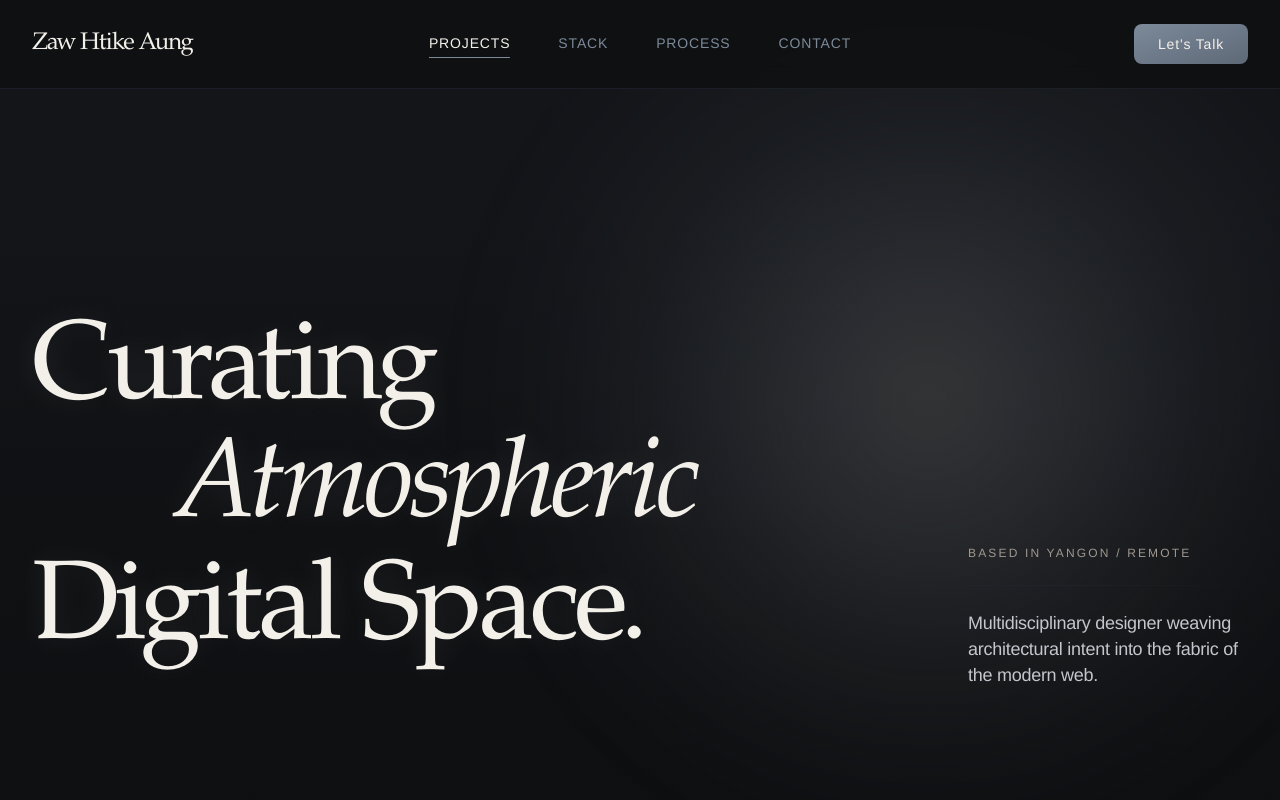
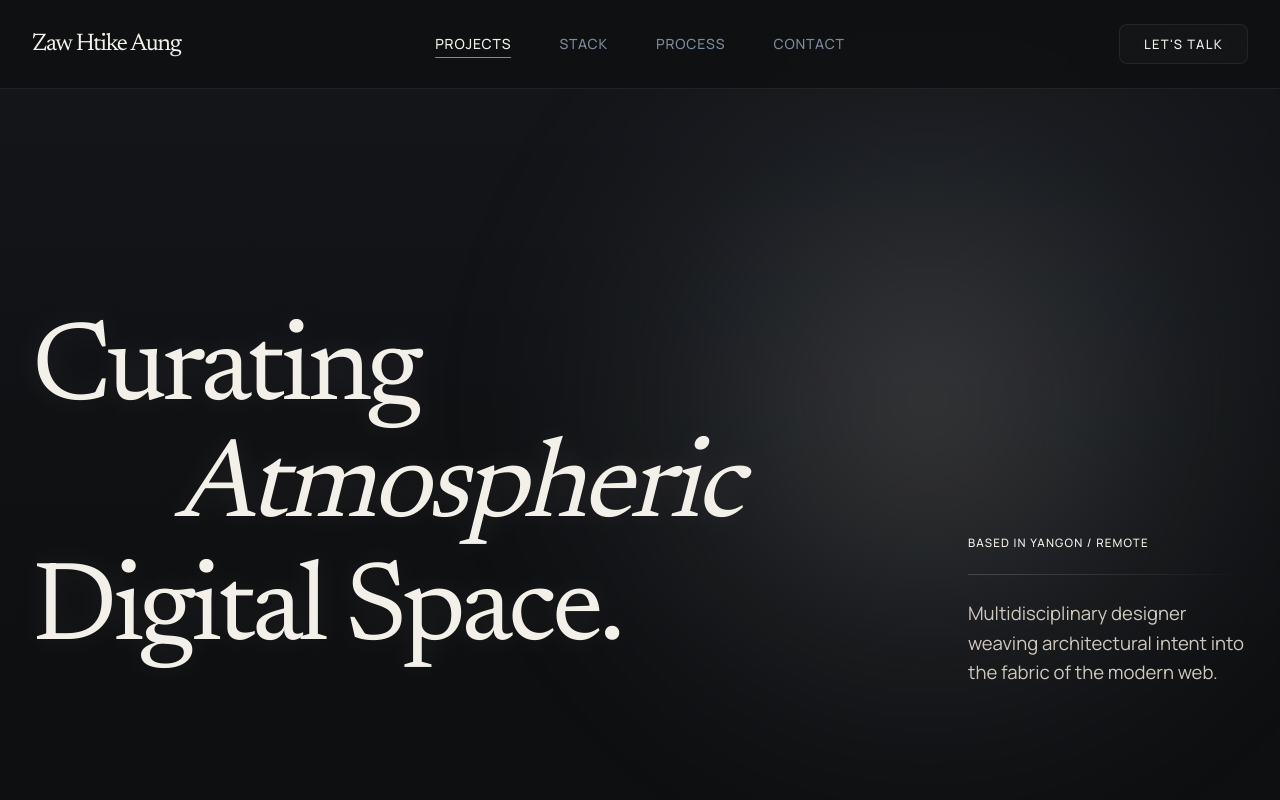
Before and after one commit to Sczeam/myportfolio, a Next.js app: page / in a window 1280 px wide. Shown: the top 800 px of the page. Built offline with nearby package versions, Linux system fonts and the light colour scheme.

Commit message:
align homepage tokens to design system

```diff
--- a/app/globals.css
+++ b/app/globals.css
@@ -1,79 +1,10 @@
 @import "tailwindcss";
-
-@font-face {
-  font-family: "PP Editorial New";
-  src:
-    local("PP Editorial New"),
-    local("PP Editorial New Regular"),
-    local("PPEditorialNew-Regular");
-  font-style: normal;
-  font-weight: 400;
-  font-display: swap;
-}
-
-@font-face {
-  font-family: "PP Editorial New";
-  src:
-    local("PP Editorial New Italic"),
-    local("PPEditorialNew-Italic");
-  font-style: italic;
-  font-weight: 400;
-  font-display: swap;
-}
-
-@font-face {
-  font-family: "Neue Haas Grotesk";
-  src:
-    local("Neue Haas Grotesk Text Pro"),
-    local("Neue Haas Grotesk Display Pro"),
-    local("Neue Haas Grotesk"),
-    local("NeueHaasGroteskText Pro"),
-    local("NeueHaasGroteskDisplay Pro");
-  font-style: normal;
-  font-weight: 400;
-  font-display: swap;
-}
-
-@font-face {
-  font-family: "Neue Haas Grotesk";
-  src:
-    local("Neue Haas Grotesk Text Pro Medium"),
-    local("Neue Haas Grotesk Display Pro Medium"),
-    local("NeueHaasGroteskText Pro Medium"),
-    local("NeueHaasGroteskDisplay Pro Medium");
-  font-style: normal;
-  font-weight: 500;
-  font-display: swap;
-}
-
-@font-face {
-  font-family: "Neue Haas Grotesk";
-  src:
-    local("Neue Haas Grotesk Text Pro Bold"),
-    local("Neue Haas Grotesk Display Pro Bold"),
-    local("NeueHaasGroteskText Pro Bold"),
-    local("NeueHaasGroteskDisplay Pro Bold");
-  font-style: normal;
-  font-weight: 600;
-  font-display: swap;
-}
 
 :root {
   color-scheme: dark;
 
-  --font-display-family:
-    "PP Editorial New",
-    "Iowan Old Style",
-    "Palatino Linotype",
-    "Book Antiqua",
-    Georgia,
-    serif;
-  --font-sans-family:
-    "Neue Haas Grotesk",
-    "Helvetica Neue",
-    Helvetica,
-    Arial,
-    sans-serif;
+  --font-display-family: var(--font-newsreader), Georgia, serif;
+  --font-sans-family: var(--font-manrope), "Helvetica Neue", Helvetica, Arial, sans-serif;
 
   --motion-ease-primary: cubic-bezier(0.22, 1, 0.36, 1);
   --motion-ease-secondary: cubic-bezier(0.4, 0, 0.2, 1);
@@ -104,15 +35,15 @@
   --font-sans: var(--font-sans-family);
 
   --color-canvas: #0e0f11;
-  --color-surface-1: #14161a;
-  --color-surface-2: #1b1e24;
+  --color-surface-1: #1b1c1e;
+  --color-surface-2: #1f2022;
   --color-text-primary: #f3f0ea;
   --color-text-secondary: #cfc8be;
   --color-text-muted: #9e988f;
   --color-text-subtle: #74706a;
-  --color-border-faint: #20242b;
-  --color-border-soft: #2a2e36;
-  --color-border-strong: #3a404b;
+  --color-border-faint: #44474c;
+  --color-border-soft: rgba(68, 71, 76, 0.35);
+  --color-border-strong: rgba(68, 71, 76, 0.6);
   --color-accent: #7c8a9a;
   --color-accent-hover: #98a7b8;
   --color-accent-deep: #5e6977;
@@ -194,37 +125,37 @@
 @layer utilities {
   .type-display-hero {
     font-family: var(--font-display-family);
-    font-size: clamp(2.75rem, 6vw, 7rem);
+    font-size: clamp(5.25rem, 7vw, 7rem);
     font-weight: 400;
-    line-height: 0.94;
-    letter-spacing: -0.045em;
+    line-height: 0.95;
+    letter-spacing: -0.04em;
     text-wrap: balance;
   }
 
   .type-display-section {
     font-family: var(--font-display-family);
-    font-size: clamp(2rem, 4vw, 4rem);
+    font-size: clamp(3rem, 4vw, 4rem);
     font-weight: 400;
-    line-height: 1;
-    letter-spacing: -0.04em;
+    line-height: 1.1;
+    letter-spacing: -0.02em;
     text-wrap: balance;
   }
 
   .type-subheadline {
     font-family: var(--font-sans-family);
-    font-size: clamp(1.125rem, 1.25rem + 0.35vw, 1.5rem);
+    font-size: clamp(1.25rem, 1.1rem + 0.45vw, 1.5rem);
     font-weight: 400;
-    line-height: 1.45;
-    letter-spacing: -0.018em;
+    line-height: 1.4;
+    letter-spacing: 0.02em;
     color: var(--color-text-secondary);
   }
 
   .type-body-lg {
     font-family: var(--font-sans-family);
-    font-size: clamp(0.9375rem, 0.9rem + 0.4vw, 1.25rem);
+    font-size: clamp(1rem, 0.92rem + 0.3vw, 1.25rem);
     font-weight: 400;
-    line-height: 1.7;
-    letter-spacing: -0.014em;
+    line-height: 1.6;
+    letter-spacing: 0;
     color: var(--color-text-secondary);
   }
 
@@ -232,17 +163,17 @@
     font-family: var(--font-sans-family);
     font-size: 1rem;
     font-weight: 400;
-    line-height: 1.7;
-    letter-spacing: -0.012em;
+    line-height: 1.6;
+    letter-spacing: 0;
     color: var(--color-text-secondary);
   }
 
   .type-label {
     font-family: var(--font-sans-family);
-    font-size: 0.75rem;
+    font-size: clamp(0.6875rem, 0.66rem + 0.08vw, 0.75rem);
     font-weight: 500;
-    line-height: 1.25;
-    letter-spacing: 0.18em;
+    line-height: 1.2;
+    letter-spacing: 0.1em;
     text-transform: uppercase;
     color: var(--color-text-muted);
   }
@@ -262,7 +193,7 @@
     font-size: 0.8125rem;
     font-weight: 500;
     line-height: 1;
-    letter-spacing: 0.08em;
+    letter-spacing: 0.1em;
     text-transform: uppercase;
   }
 
@@ -315,8 +246,7 @@
   }
 
   .surface-lifted {
-    background:
-      linear-gradient(180deg, rgba(27, 30, 36, 0.96) 0%, rgba(20, 22, 26, 0.94) 100%);
+    background-color: var(--color-surface-1);
     border: 1px solid var(--color-border-soft);
     border-radius: var(--radius-lg);
     box-shadow:
@@ -325,8 +255,8 @@
   }
 
   .surface-inset {
-    background-color: rgba(14, 15, 17, 0.78);
-    border: 1px solid rgba(32, 36, 43, 0.92);
+    background-color: var(--color-surface-2);
+    border: 1px solid var(--color-border-soft);
     border-radius: var(--radius-md);
     box-shadow: var(--shadow-inset);
   }
@@ -376,23 +306,24 @@
   }
 
   .button-primary {
-    background-color: var(--color-text-primary);
-    color: var(--color-canvas);
+    background-color: rgba(31, 32, 34, 0.42);
+    backdrop-filter: blur(12px);
+    color: var(--color-text-primary);
   }
 
   .button-primary:hover {
-    background-color: var(--color-text-secondary);
+    background-color: rgba(31, 32, 34, 0.56);
   }
 
   .button-secondary {
-    background-color: rgba(20, 22, 26, 0.36);
+    background-color: transparent;
     border-color: var(--color-border-soft);
     color: var(--color-text-primary);
   }
 
   .button-secondary:hover {
-    border-color: var(--color-border-strong);
-    background-color: rgba(27, 30, 36, 0.7);
+    border-color: rgba(68, 71, 76, 0.6);
+    background-color: rgba(31, 32, 34, 0.24);
   }
 }
 
--- a/app/layout.tsx
+++ b/app/layout.tsx
@@ -1,7 +1,19 @@
 import type { Metadata } from "next";
+import { Manrope, Newsreader } from "next/font/google";
 import "./globals.css";
 
 import { Navbar } from "@/components/layout/navbar";
+
+const newsreader = Newsreader({
+  subsets: ["latin"],
+  style: ["normal", "italic"],
+  variable: "--font-newsreader",
+});
+
+const manrope = Manrope({
+  subsets: ["latin"],
+  variable: "--font-manrope",
+});
 
 export const metadata: Metadata = {
   title: "Zaw Htike Aung",
@@ -14,7 +26,10 @@ export default function RootLayout({
   children: React.ReactNode;
 }>) {
   return (
-    <html lang="en" className="h-full antialiased">
+    <html
+      lang="en"
+      className={`${newsreader.variable} ${manrope.variable} h-full antialiased`}
+    >
       <body className="flex min-h-full flex-col bg-canvas font-sans text-text-primary">
         <Navbar />
         {children}
--- a/app/page.tsx
+++ b/app/page.tsx
@@ -1,13 +1,11 @@
 import { Hero } from "@/components/home/hero";
 import { OpeningSequenceMotion } from "@/components/home/opening-sequence-motion";
-import { ThesisSection } from "@/components/home/thesis-section";
 
 export default function Home() {
   return (
     <main className="flex-1">
       <OpeningSequenceMotion />
       <Hero />
-      <ThesisSection />
     </main>
   );
 }
--- a/components/home/hero.tsx
+++ b/components/home/hero.tsx
@@ -47,7 +47,11 @@ export function Hero() {
               className="max-w-[20rem] lg:mb-0 lg:w-[17.5rem] lg:self-end"
               data-node-id="1:12"
             >
-              <p className="type-label text-accent/95" data-node-id="1:13">
+              <p
+                className="type-label"
+                style={{ color: "var(--color-accent)" }}
+                data-node-id="1:13"
+              >
                 Based in Yangon / Remote
               </p>
 
@@ -57,7 +61,7 @@ export function Hero() {
               />
 
               <p
-                className="mt-6 max-w-[17.5rem] text-[1.125rem] leading-[1.45] font-normal tracking-[-0.015em] text-[#c4c6cc]"
+                className="type-body-lg mt-6 max-w-[17.5rem] text-text-secondary"
                 data-node-id="1:16"
               >
                 Multidisciplinary designer weaving architectural intent into the
--- a/components/layout/navbar.tsx
+++ b/components/layout/navbar.tsx
@@ -12,7 +12,7 @@ const navItems = [
 export function Navbar() {
   return (
     <header
-      className="fixed inset-x-0 top-0 z-50 border-b border-border-faint/80 bg-[rgba(14,15,17,0.8)] backdrop-blur-[12px]"
+      className="fixed inset-x-0 top-0 z-50 border-b border-border-soft bg-[rgba(14,15,17,0.8)] backdrop-blur-[12px]"
       data-node-id="1:167"
     >
       <Container width="wide" className="relative">
@@ -52,7 +52,7 @@ export function Navbar() {
 
             <a
               href="mailto:zawhtikeaung.dev@gmail.com"
-              className="type-nav inline-flex min-h-10 items-center justify-center rounded-[8px] bg-[linear-gradient(160deg,var(--color-accent)_0%,var(--color-accent-deep)_100%)] px-6 py-2.5 text-text-primary transition-ui hover:-translate-y-px hover:brightness-110 focus-visible:outline-none focus-visible:ring-1 focus-visible:ring-text-primary/20 focus-visible:ring-offset-2 focus-visible:ring-offset-canvas"
+              className="type-button inline-flex min-h-10 items-center justify-center rounded-[8px] border border-border-soft bg-[rgba(31,32,34,0.42)] px-6 py-2.5 text-text-primary backdrop-blur-[12px] transition-ui hover:-translate-y-px hover:border-border-strong hover:bg-[rgba(31,32,34,0.56)] focus-visible:outline-none focus-visible:ring-1 focus-visible:ring-text-primary/20 focus-visible:ring-offset-2 focus-visible:ring-offset-canvas"
               data-node-id="1:180"
             >
               Let&apos;s Talk
```
